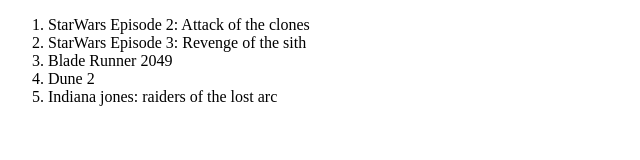
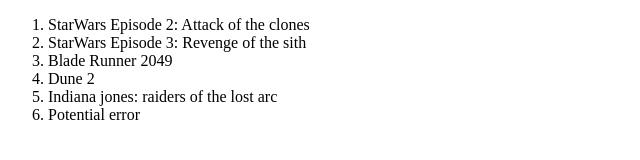
Before and after one commit to Nas-1998/myFirstGitHubRepo, a plain HTML site: page index.html in a window 1280 px wide. Shown: the full height of the page, 0-640 px from the left. Drawn offline with Linux system fonts and the light colour scheme.

Commit message:
pottential error

```diff
--- a/index.html
+++ b/index.html
@@ -12,6 +12,7 @@
         <li> Blade Runner 2049</li>
         <li> Dune 2</li>
         <li> Indiana jones: raiders of the lost arc</li>
+        <li> Potential error</li>
 
     </ol>
 </body>
```
